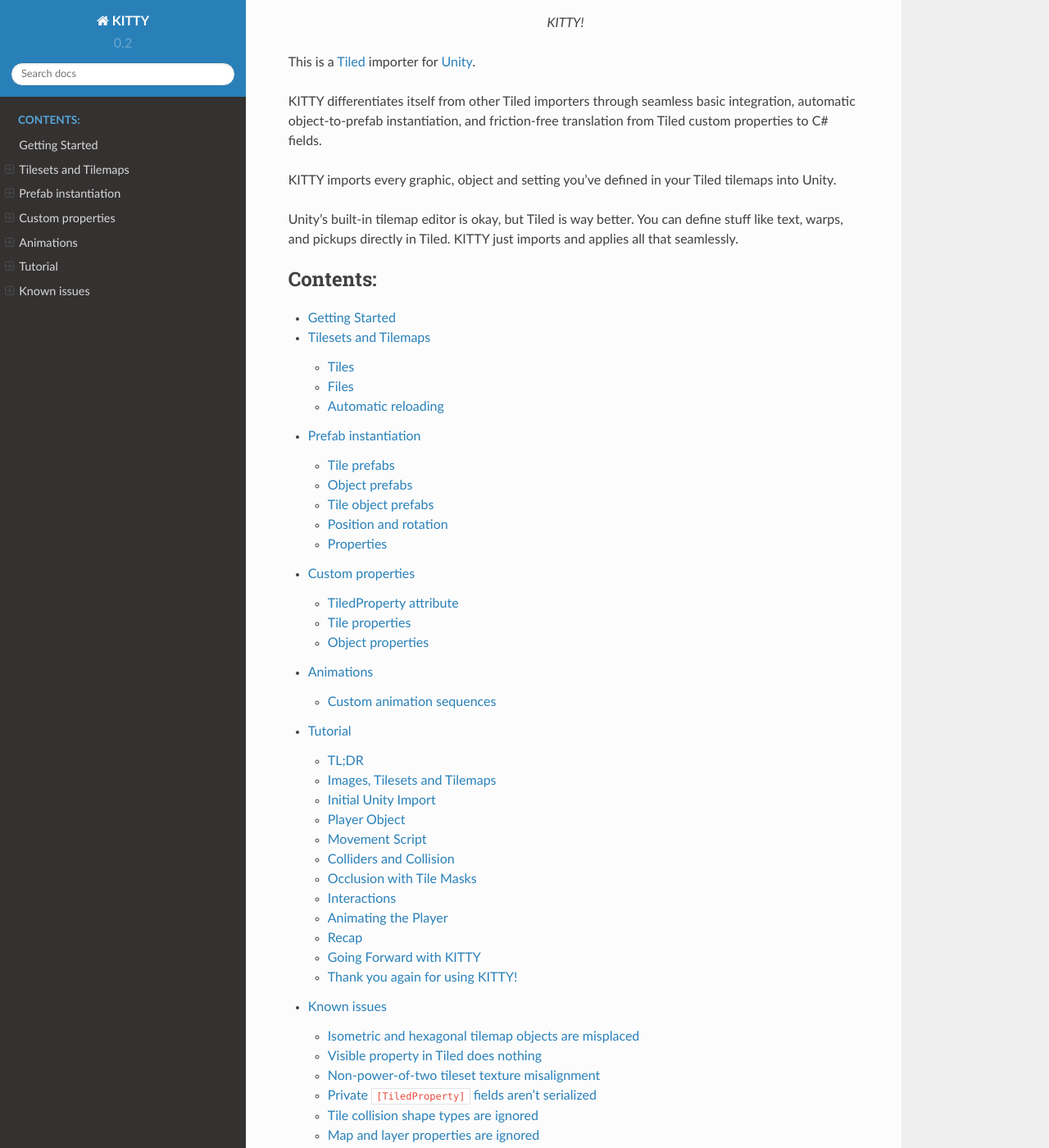
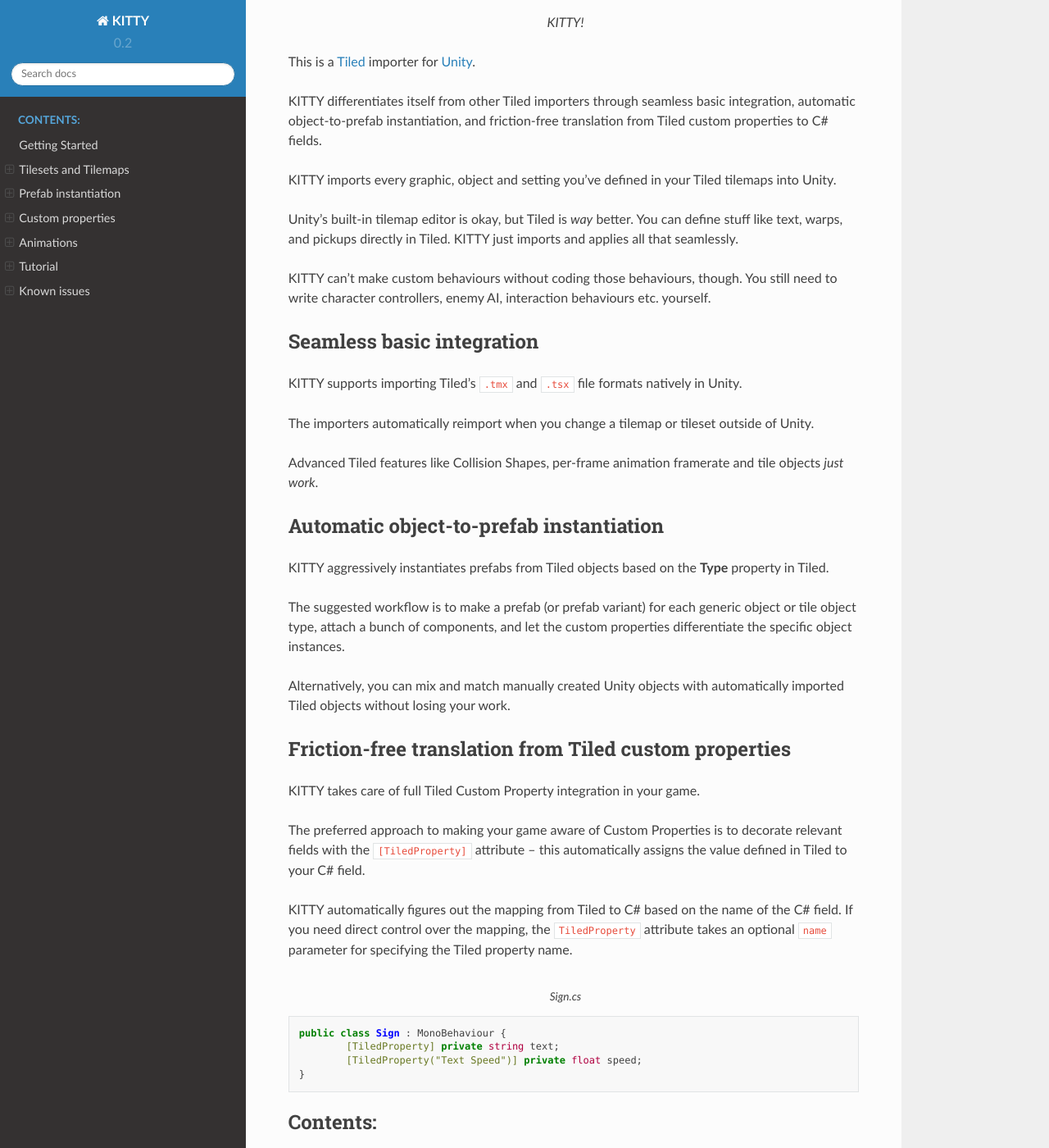
Before and after one commit to EmmaEwert/KITTY, a Sphinx documentation site: the page built from docs/index.rst, in a window 1280 px wide and 1400 px high, scrolled down 464 px. Shown: the whole window at 82% size. Built offline with Sphinx 7.4.7 and the Read the Docs theme 2.0.0, drawn with Linux system fonts in a browser that asks for light colours.

Commit message:
Synchronize README and user documentation index

```diff
--- a/docs/index.rst
+++ b/docs/index.rst
@@ -16,8 +16,57 @@
 
 KITTY imports every graphic, object and setting you've defined in your Tiled tilemaps into Unity.
 
-Unity's built-in tilemap editor is okay, but Tiled is way better. You can define stuff like text,
+Unity's built-in tilemap editor is okay, but Tiled is `way` better. You can define stuff like text,
 warps, and pickups directly in Tiled. KITTY just imports and applies all that seamlessly.
+
+KITTY can't make custom behaviours without coding those behaviours, though. You still need to write
+character controllers, enemy AI, interaction behaviours etc. yourself.
+
+
+Seamless basic integration
+--------------------------
+
+KITTY supports importing Tiled's ``.tmx`` and ``.tsx`` file formats natively in Unity.
+
+The importers automatically reimport when you change a tilemap or tileset outside of Unity.
+
+Advanced Tiled features like Collision Shapes, per-frame animation framerate and tile objects *just
+work*.
+
+
+Automatic object-to-prefab instantiation
+----------------------------------------
+
+KITTY aggressively instantiates prefabs from Tiled objects based on the **Type** property in Tiled.
+
+The suggested workflow is to make a prefab (or prefab variant) for each generic object or tile
+object type, attach a bunch of components, and let the custom properties differentiate the specific
+object instances.
+
+Alternatively, you can mix and match manually created Unity objects with automatically imported
+Tiled objects without losing your work.
+
+
+Friction-free translation from Tiled custom properties
+------------------------------------------------------
+
+KITTY takes care of full Tiled Custom Property integration in your game.
+
+The preferred approach to making your game aware of Custom Properties is to decorate relevant
+fields with the ``[TiledProperty]`` attribute – this automatically assigns the value defined in
+Tiled to your C# field.
+
+KITTY automatically figures out the mapping from Tiled to C# based on the name of the C# field. If
+you need direct control over the mapping, the ``TiledProperty`` attribute takes an optional ``name``
+parameter for specifying the Tiled property name.
+
+.. code-block:: c#
+	:caption: Sign.cs
+
+	public class Sign : MonoBehaviour {
+		[TiledProperty] private string text;
+		[TiledProperty("Text Speed")] private float speed;
+	}
 
 .. toctree::
    :maxdepth: 2
```
Also changed, not shown: README.md (+7 -7 lines).
